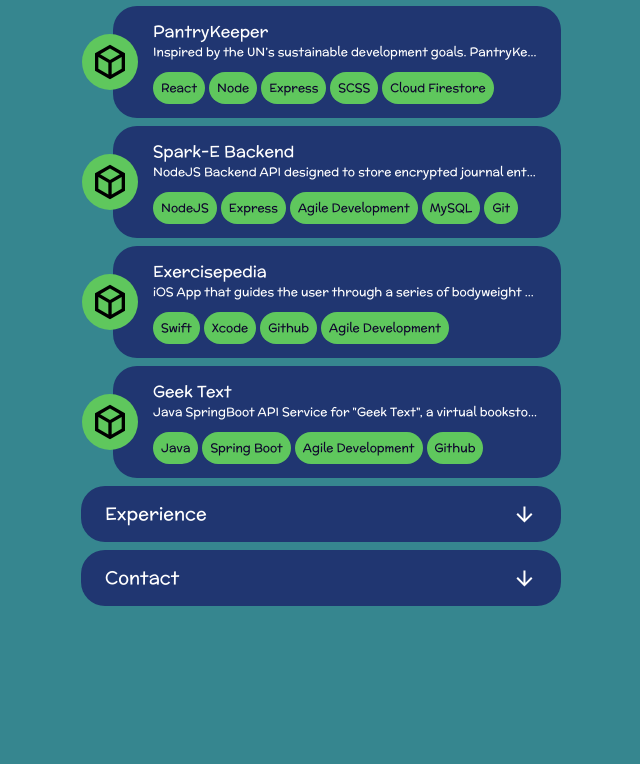
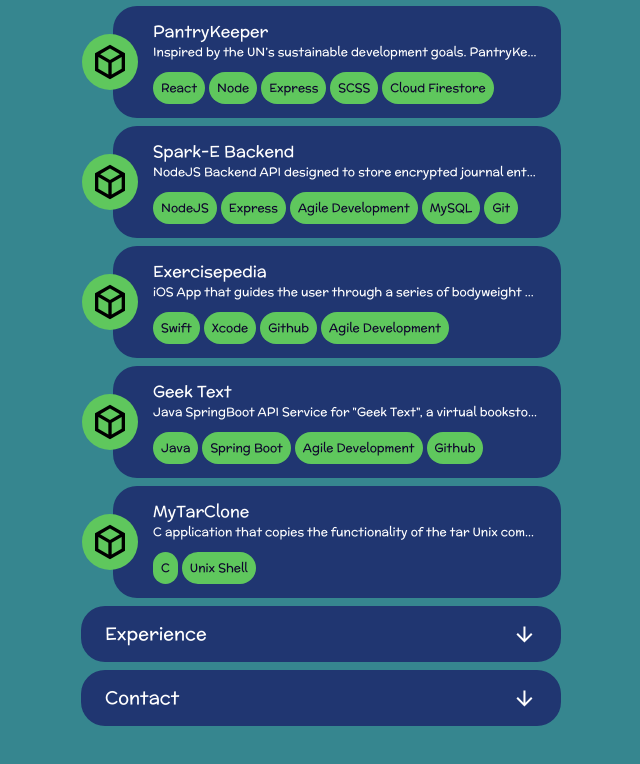
Before and after one commit to aliv314/portfolio, a React (Create React App) app: page / in a window 1280 px wide. Shown: the part 798-1562 px from the top of the page, without its empty margins (319-959 px from the left). Before the commit the page ends 1444 px from the top, so only its background shows below. Built offline with nearby package versions, Linux system fonts and the light colour scheme; the HTML template or start-up script is replaced by a standard one.

Commit message:
Added tar clone to projects

```diff
--- a/src/components/Projects/Projects.tsx
+++ b/src/components/Projects/Projects.tsx
@@ -37,6 +37,13 @@ const projects = [
     description:
       'Java SpringBoot API Service for "Geek Text", a virtual bookstore.',
     tags: ["Java", "Spring Boot", "Agile Development", "Github"],
+  },
+  {
+    title: "MyTarClone",
+    github: "https://github.com/AmberImani/CEN-4010-Group-15/tree/master",
+    description:
+      'C application that copies the functionality of the tar Unix command to store and extract files from a binary file.',
+    tags: ["C", "Unix Shell"],
   },
 ];
 
```
